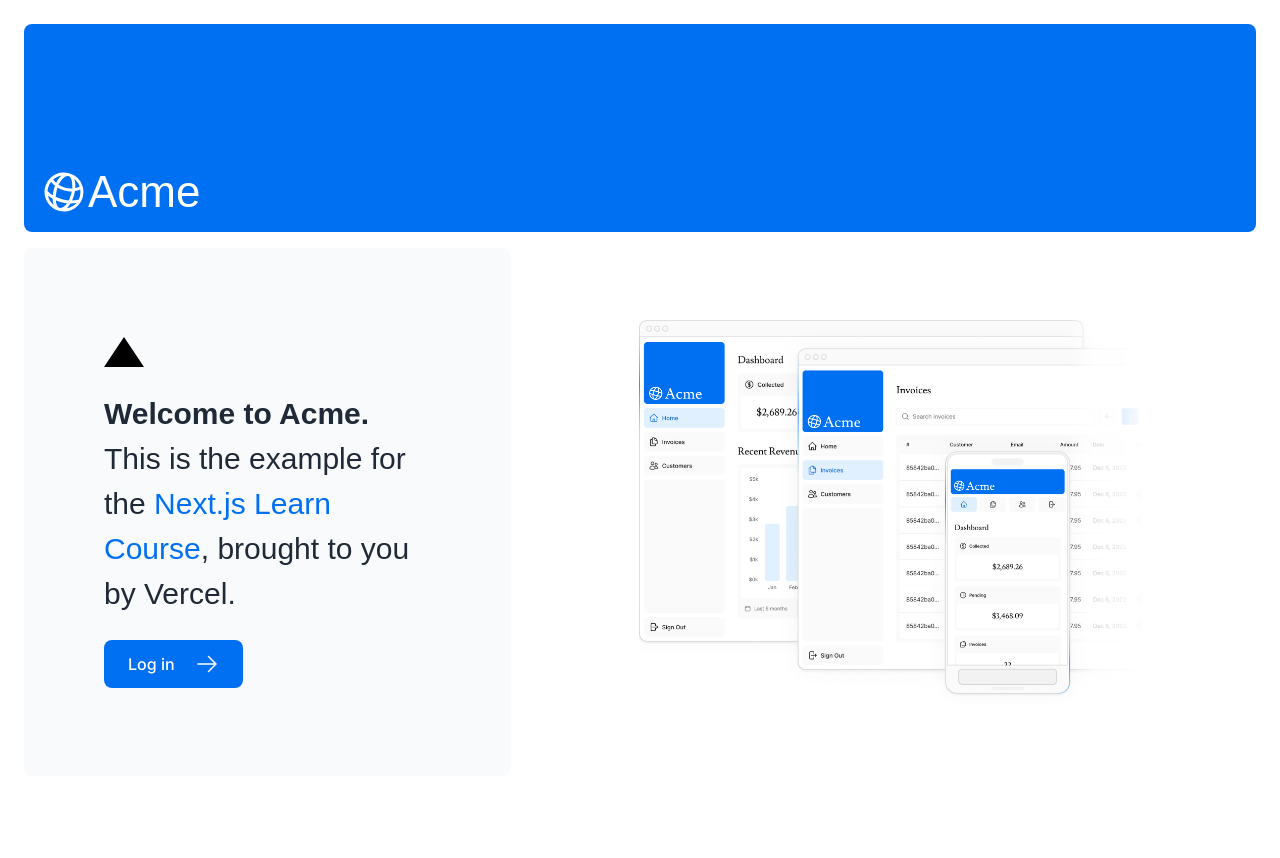
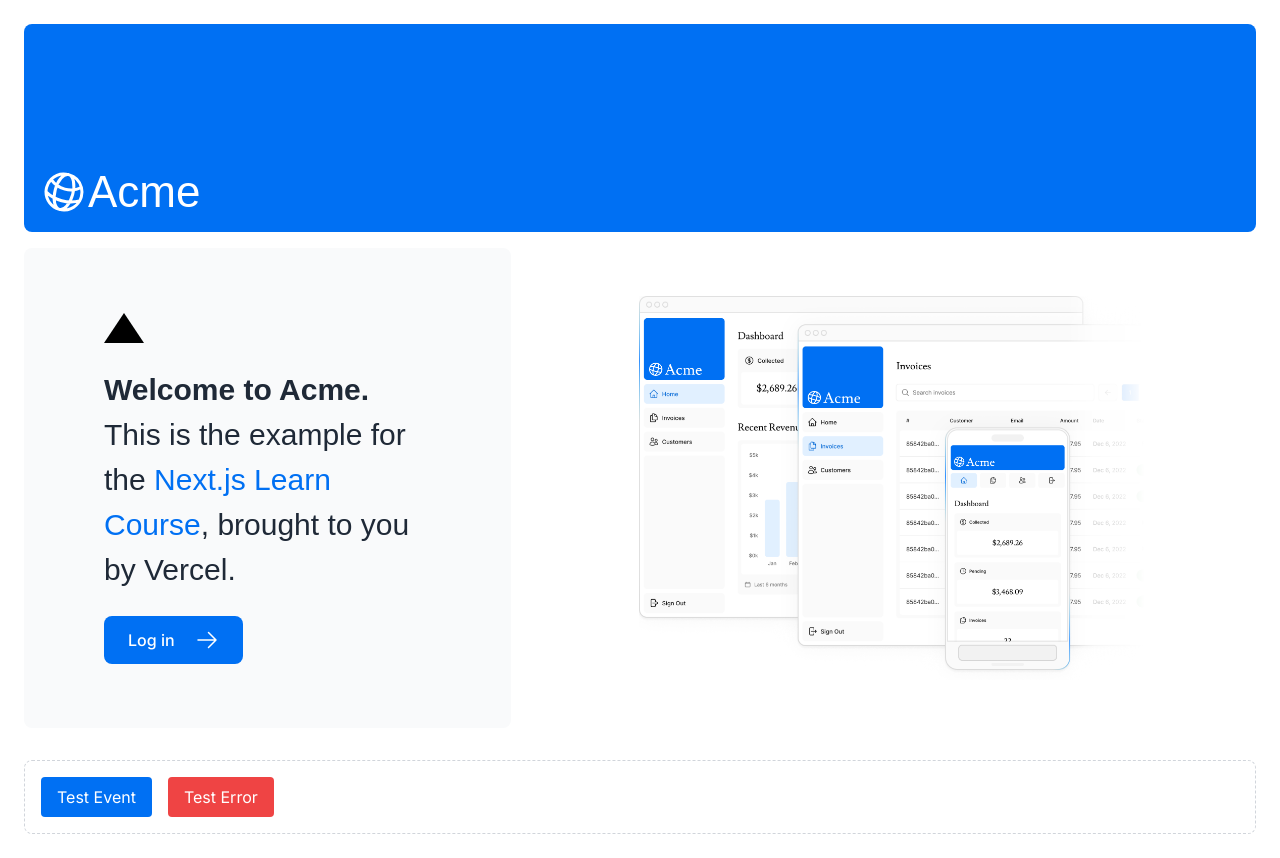
Before and after one commit to sulhanfuadi/nextjs-dashboard, a Next.js app: page / in a window 1280 px wide. Before the commit the page ends 800 px from the top, so only its background shows below. Built offline with nearby package versions, Linux system fonts and the light colour scheme; no server answers; a web font is replaced by a local one.

Commit message:
feat: integrate PostHog analytics
- Add PostHog provider component with client-side initialization
- Configure PostHog with custom ingest endpoint and error tracking
- Wrap application with PostHogProvider in root layout
- Set up debug mode for development environment

```diff
--- a/app/layout.tsx
+++ b/app/layout.tsx
@@ -1,6 +1,7 @@
 import "@/app/ui/global.css";
 import { inter } from "@/app/ui/fonts";
 import { Metadata } from "next";
+import { PostHogProvider } from "@/app/providers/PostHogProvider";
 
 export const metadata: Metadata = {
   title: {
@@ -18,7 +19,9 @@
 }) {
   return (
     <html lang="en">
-      <body className={`${inter.className} antialiased`}>{children}</body>
+      <body className={`${inter.className} antialiased`}>
+        <PostHogProvider>{children}</PostHogProvider>
+      </body>
     </html>
   );
 }
--- /dev/null
+++ b/app/lib/posthog.ts
@@ -0,0 +1,11 @@
+import { PostHog } from "posthog-node"
+
+// NOTE: This is a Node.js client, so you can use it for sending events from the server side to PostHog.
+export default function PostHogClient() {
+  const posthogClient = new PostHog(process.env.NEXT_PUBLIC_POSTHOG_KEY!, {
+    host: process.env.NEXT_PUBLIC_POSTHOG_HOST,
+    flushAt: 1,
+    flushInterval: 0,
+  })
+  return posthogClient
+}
--- a/app/page.tsx
+++ b/app/page.tsx
@@ -4,6 +4,7 @@
 import styles from "@/app/ui/home.module.css";
 import { lusitana } from "@/app/ui/fonts";
 import Image from "next/image";
+import PostHogTest from "@/app/ui/posthog-test";
 
 export default function Page() {
   return (
@@ -49,6 +50,7 @@
           />
         </div>
       </div>
+      <PostHogTest />
     </main>
   );
 }
--- /dev/null
+++ b/app/providers/PostHogProvider.tsx
@@ -0,0 +1,23 @@
+"use client"
+
+import posthog from "posthog-js"
+import { PostHogProvider as PHProvider } from "posthog-js/react"
+import { useEffect } from "react"
+
+export function PostHogProvider({ children }: { children: React.ReactNode }) {
+  useEffect(() => {
+    posthog.init(process.env.NEXT_PUBLIC_POSTHOG_KEY!, {
+      api_host: "/ingest",
+      ui_host: "https://us.posthog.com",
+      defaults: '2025-05-24',
+      capture_exceptions: true, // Enables capturing exceptions via Error Tracking
+      debug: process.env.NODE_ENV === "development",
+    })
+  }, [])
+
+  return (
+    <PHProvider client={posthog}>
+      {children}
+    </PHProvider>
+  )
+}
--- /dev/null
+++ b/app/ui/posthog-test.tsx
@@ -0,0 +1,39 @@
+"use client";
+
+import { usePostHog } from "posthog-js/react";
+
+export default function PostHogTest() {
+  const posthog = usePostHog();
+
+  const triggerEvent = () => {
+    posthog?.capture("test_npm_event", { browser: "chrome" });
+    alert("Event dikirim via NPM setup!");
+  };
+
+  const triggerError = () => {
+    try {
+      throw new Error("Simulasi Error Frontend (NPM)");
+    } catch (err: any) {
+      console.error(err);
+      posthog?.capture("frontend_error", { message: err.message });
+      alert("Error dikirim!");
+    }
+  };
+
+  return (
+    <div className="mt-8 flex gap-4 rounded-lg border border-dashed border-gray-300 p-4">
+      <button
+        onClick={triggerEvent}
+        className="rounded bg-blue-500 px-4 py-2 text-white"
+      >
+        Test Event
+      </button>
+      <button
+        onClick={triggerError}
+        className="rounded bg-red-500 px-4 py-2 text-white"
+      >
+        Test Error
+      </button>
+    </div>
+  );
+}
--- a/next.config.ts
+++ b/next.config.ts
@@ -13,6 +13,23 @@
       },
     ],
   },
+
+  // Rewrites to support PostHog ingestion endpoints
+  async rewrites() {
+    return [
+      {
+        source: "/ingest/static/:path*",
+        destination: "https://us-assets.i.posthog.com/static/:path*",
+      },
+      {
+        source: "/ingest/:path*",
+        destination: "https://us.i.posthog.com/:path*",
+      },
+    ];
+  },
+
+  // This is required to support PostHog trailing slash API requests
+  skipTrailingSlashRedirect: true,
 };
 
 export default nextConfig;
--- a/package.json
+++ b/package.json
@@ -16,6 +16,8 @@
     "next-auth": "5.0.0-beta.30",
     "postcss": "8.5.1",
     "postgres": "^3.4.6",
+    "posthog-js": "^1.306.1",
+    "posthog-node": "^5.17.2",
     "react": "latest",
     "react-dom": "latest",
     "tailwindcss": "3.4.17",
```
Also changed, not shown: 2 other files (tests, documents, lock files or other folders).
